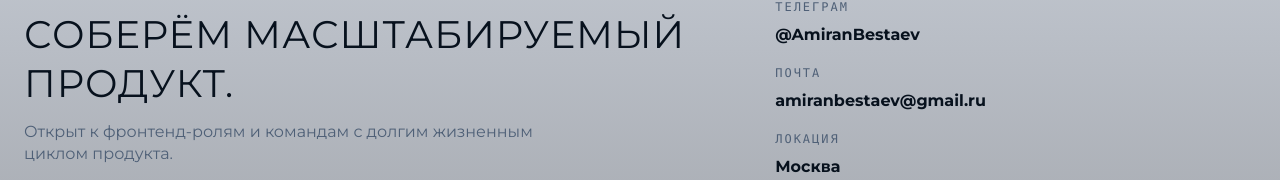
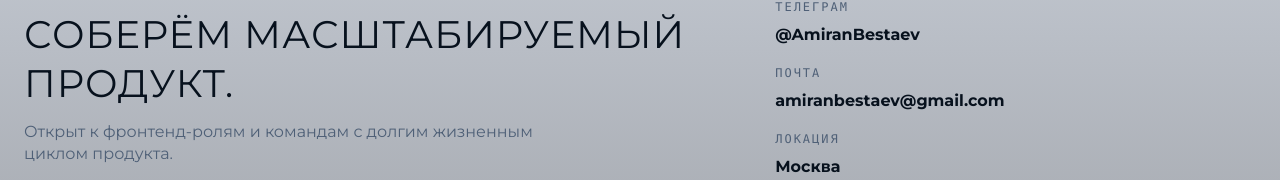
Before and after one commit to Chico-rso/TestBlog, a Nuxt app: page / in a window 1280 px wide. Shown: the part 4902-5082 px from the top of the page. Built offline with nearby package versions, Linux system fonts and the light colour scheme.

Commit message:
update cv contact info

```diff
--- a/components/sections/HeroSection.vue
+++ b/components/sections/HeroSection.vue
@@ -24,6 +24,7 @@
                 <div class="hero__cta">
                     <a class="btn btn--primary" href="#work">{{ system.ctaPrimary }}</a>
                     <a class="btn btn--ghost" href="#contact">{{ system.ctaSecondary }}</a>
+                    <a class="btn btn--ghost" :href="resumeUrl" download>{{ copy.hero.ctaCv }}</a>
                 </div>
                 <p v-if="system.commandHint" class="hero__command-hint">{{ system.commandHint }}</p>
             </div>
@@ -50,8 +51,12 @@
 </template>
 
 <script setup>
+import { portfolioConfig } from '~/data/portfolioConfig.js';
+
 defineProps({
     copy: {type: Object, required: true},
     system: {type: Object, required: true},
 });
+
+const {resumeUrl} = portfolioConfig;
 </script>
--- a/data/portfolioConfig.js
+++ b/data/portfolioConfig.js
@@ -1,6 +1,6 @@
 /** @type {import('~/types/portfolio').PortfolioConfig} */
 export const portfolioConfig = {
-    email: 'amiranbestaev@gmail.ru',
+    email: 'amiranbestaev@gmail.com',
     telegram: 'AmiranBestaev',
     resumeUrl: '/cv-amiran-bestaev.pdf',
 };
```
Also changed, not shown: 1 other file (tests, documents, lock files or other folders).
